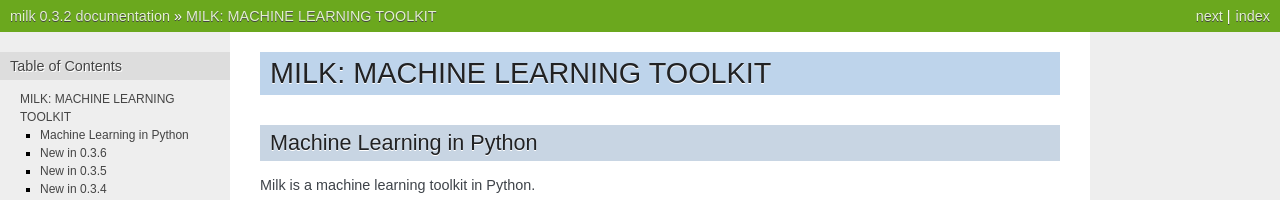
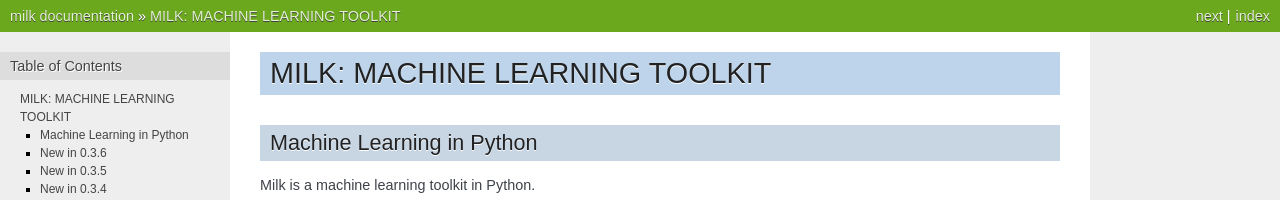
Before and after one commit to luispedro/milk, a Sphinx documentation site: the page built from docs/source/index.rst, in a window 1280 px wide and 900 px high. Shown: the top 200 px of the window. Built offline with Sphinx 7.4.7, drawn with Linux system fonts in a browser that asks for light colours; formulas are drawn with MathJax 3; the version number could not be read and is left out; some of the changed text lies outside the part shown.

Commit message:
DOC: Import version instead of repeating it here

```diff
--- a/docs/source/conf.py
+++ b/docs/source/conf.py
@@ -1,6 +1,7 @@
 # -*- coding: utf-8 -*-
 
 import sys, os
+from milk import __version__ as milk_version
 
 extensions = [
     'sphinx.ext.autodoc',
@@ -42,9 +43,9 @@
 # built documents.
 #
 # The short X.Y version.
-version = '0.3.2'
+version = milk_version
 # The full version, including alpha/beta/rc tags.
-release = '0.3.2'
+release = milk_version
 
 # The language for content autogenerated by Sphinx. Refer to documentation
 # for a list of supported languages.
```
